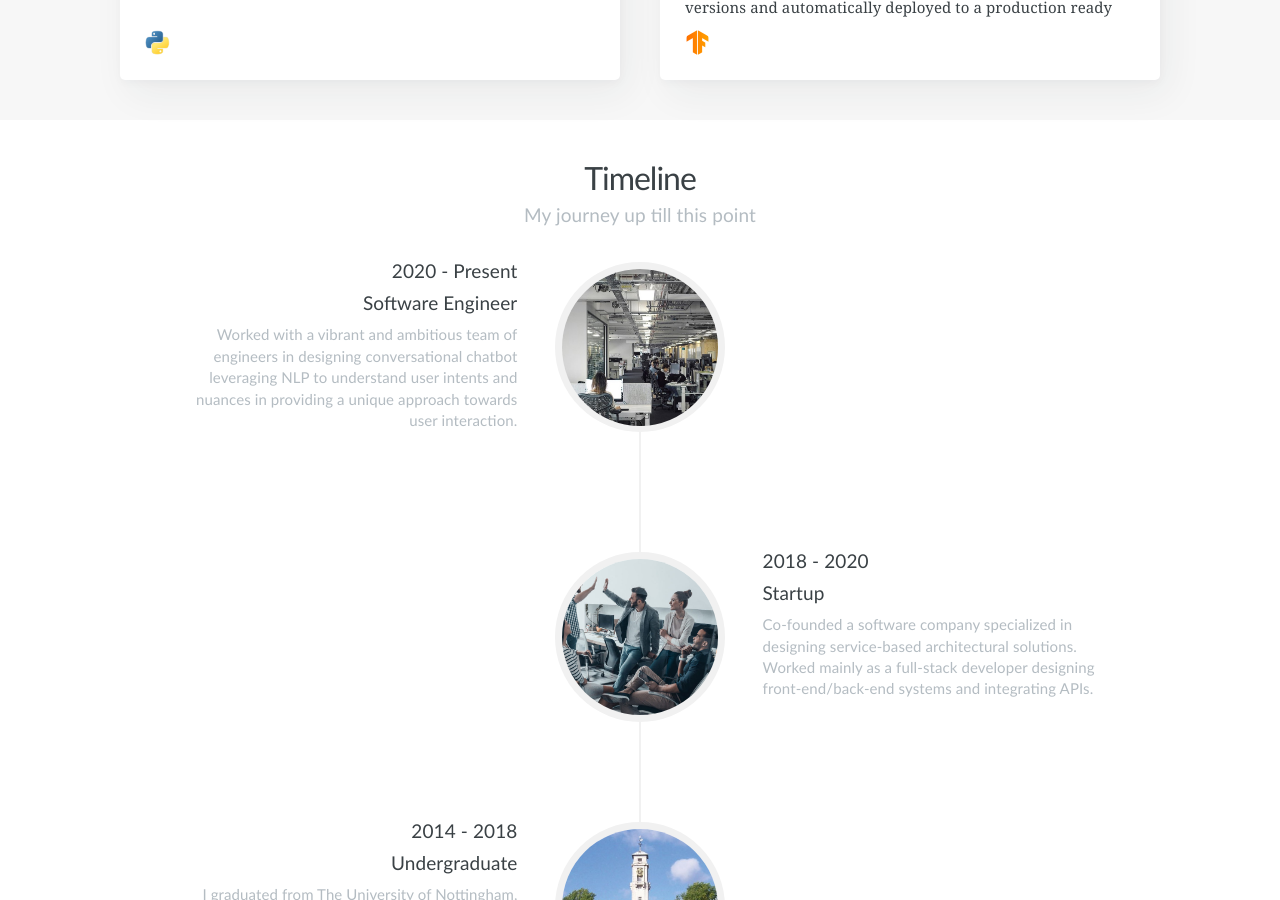
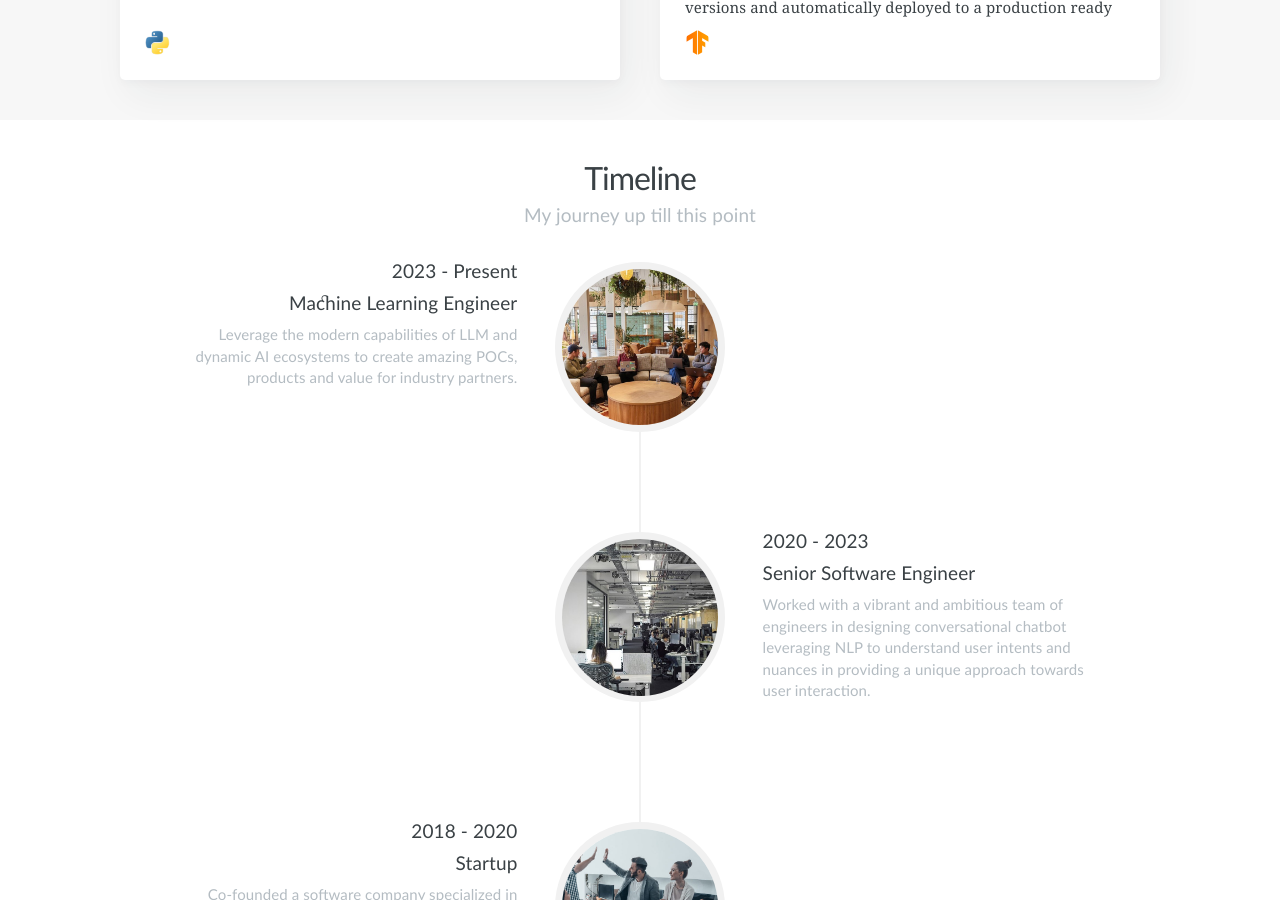
Before and after one commit to AaronGrainer/aarongrainer.github.io, a Jekyll site: the page built from index.html, in a window 1280 px wide and 900 px high, scrolled down 2516 px. Built offline with Jekyll 4.4.1, drawn with Linux system fonts in a browser that asks for light colours; nearby versions of some CDN libraries; the list of posts is cut into pages by our own code; some of the changed text lies outside the part shown.

Commit message:
Add Temus into timeline

```diff
--- a/_config.yml
+++ b/_config.yml
@@ -8,8 +8,8 @@ language: 'en-uk'
 
 # Website info
 name: Aaron Lim
-description: Software Engineer
-bio: Software Engineer
+description: Machine Learning Engineer
+bio: Machine Learning Engineer
 location: Singapore
 email: aaronlimfz@gmail.com
 profile_picture: assets/images/profile/grainer_jap_dynamic.jpg
--- a/_data/timeline.yml
+++ b/_data/timeline.yml
@@ -1,19 +1,26 @@
 0:
   index: 0
-  date: 2020 - Present
-  title: Software Engineer
+  date: 2023 - Present
+  title: Machine Learning Engineer
+  description: Leverage the modern capabilities of LLM and dynamic AI ecosystems to create amazing POCs, products and value for industry
+    partners.
+  assets: assets/images/timeline/temus.jpg
+1:
+  index: 1
+  date: 2020 - 2023
+  title: Senior Software Engineer
   description: Worked with a vibrant and ambitious team of engineers in designing conversational chatbot leveraging NLP to understand
     user intents and nuances in providing a unique approach towards user interaction.
   assets: assets/images/timeline/pandai.jpg
-1:
-  index: 1
+2:
+  index: 2
   date: 2018 - 2020
   title: Startup
   description: Co-founded a software company specialized in designing service-based architectural solutions. Worked mainly as a
     full-stack developer designing front-end/back-end systems and integrating APIs.
   assets: assets/images/timeline/startup.jpg
-2:
-  index: 2
+3:
+  index: 3
   date: 2014 - 2018
   title: Undergraduate
   description: I graduated from The University of Nottingham, Malaysia with a Mechatronics Engineering degree. During my third year,
```
Also changed, not shown: assets/images/timeline/temus.jpg (added).
